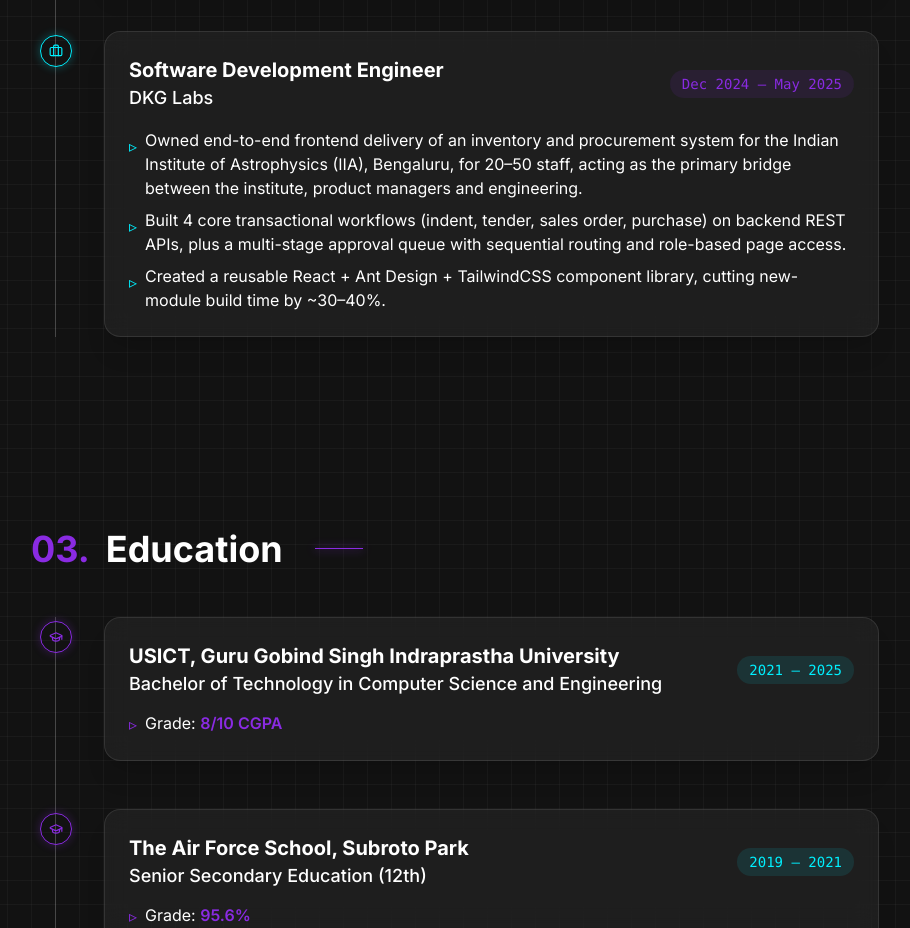
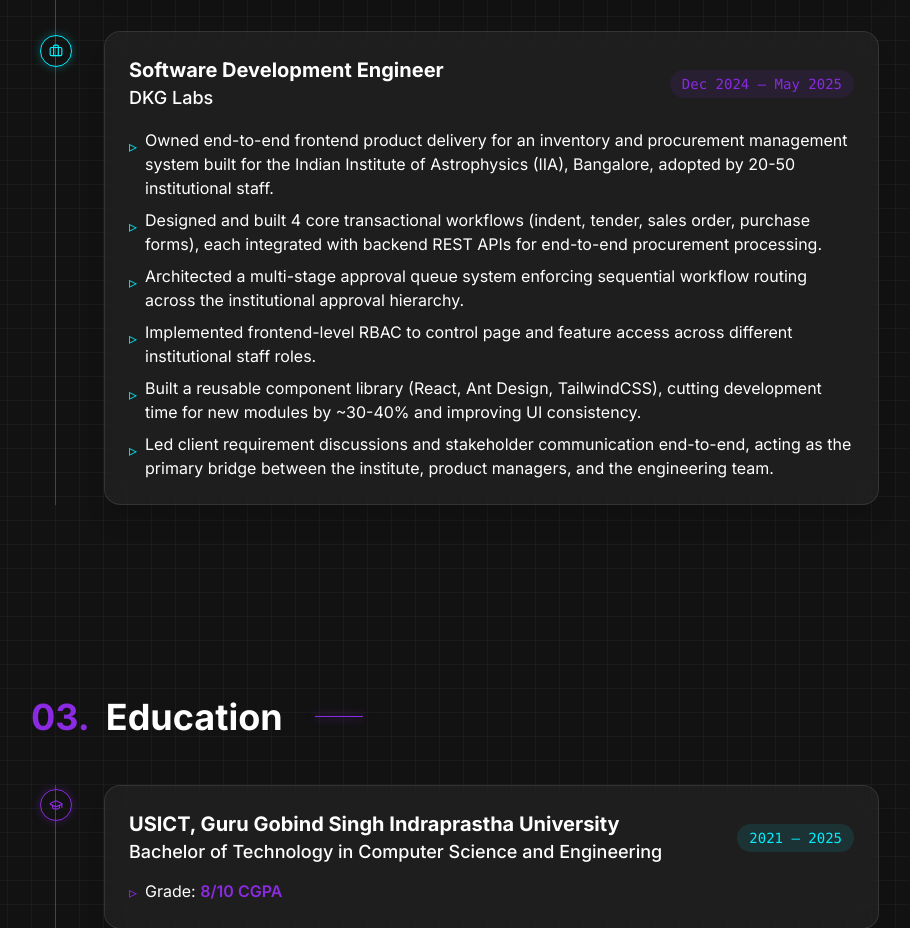
Before and after one commit to Sunit-03/Sunit-Portfolio, a Next.js app: page / in a window 1280 px wide. Shown: the part 2480-3408 px from the top of the page, without its empty margins (185-1095 px from the left). Built offline with nearby package versions, Linux system fonts and the light colour scheme.

Commit message:
update: latest updates

```diff
--- a/data/portfolio.ts
+++ b/data/portfolio.ts
@@ -26,9 +26,12 @@ export const portfolioData = {
       role: "Software Development Engineer",
       duration: "Dec 2024 – May 2025",
       achievements: [
-        "Owned end-to-end frontend delivery of an inventory and procurement system for the Indian Institute of Astrophysics (IIA), Bengaluru, for 20–50 staff, acting as the primary bridge between the institute, product managers and engineering.",
-        "Built 4 core transactional workflows (indent, tender, sales order, purchase) on backend REST APIs, plus a multi-stage approval queue with sequential routing and role-based page access.",
-        "Created a reusable React + Ant Design + TailwindCSS component library, cutting new-module build time by ~30–40%."
+        "Owned end-to-end frontend product delivery for an inventory and procurement management system built for the Indian Institute of Astrophysics (IIA), Bangalore, adopted by 20-50 institutional staff.",
+        "Designed and built 4 core transactional workflows (indent, tender, sales order, purchase forms), each integrated with backend REST APIs for end-to-end procurement processing.",
+        "Architected a multi-stage approval queue system enforcing sequential workflow routing across the institutional approval hierarchy.",
+        "Implemented frontend-level RBAC to control page and feature access across different institutional staff roles.",
+        "Built a reusable component library (React, Ant Design, TailwindCSS), cutting development time for new modules by ~30-40% and improving UI consistency.",
+        "Led client requirement discussions and stakeholder communication end-to-end, acting as the primary bridge between the institute, product managers, and the engineering team."
       ]
     }
   ],
```
